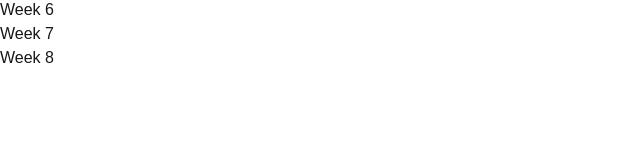
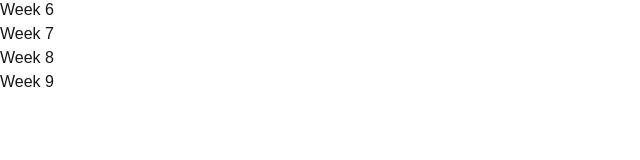
Before and after one commit to shorthippo/cprg306-assignments, a Next.js app: page / in a window 1280 px wide. Shown: the part 122-282 px from the top of the page, without its empty margins (0-640 px from the left). Built offline with nearby package versions, Linux system fonts and the light colour scheme.

Commit message:
added missing link

```diff
--- a/app/page.js
+++ b/app/page.js
@@ -11,6 +11,7 @@ export default function Page() {
       <div><Link href = "week-6"> Week 6 </Link></div>
       <div><Link href = "week-7"> Week 7 </Link></div>
       <div><Link href = "week-8"> Week 8 </Link></div>
+      <div><Link href = "week-9"> Week 9 </Link></div>
     </main>
   )
 }
```
